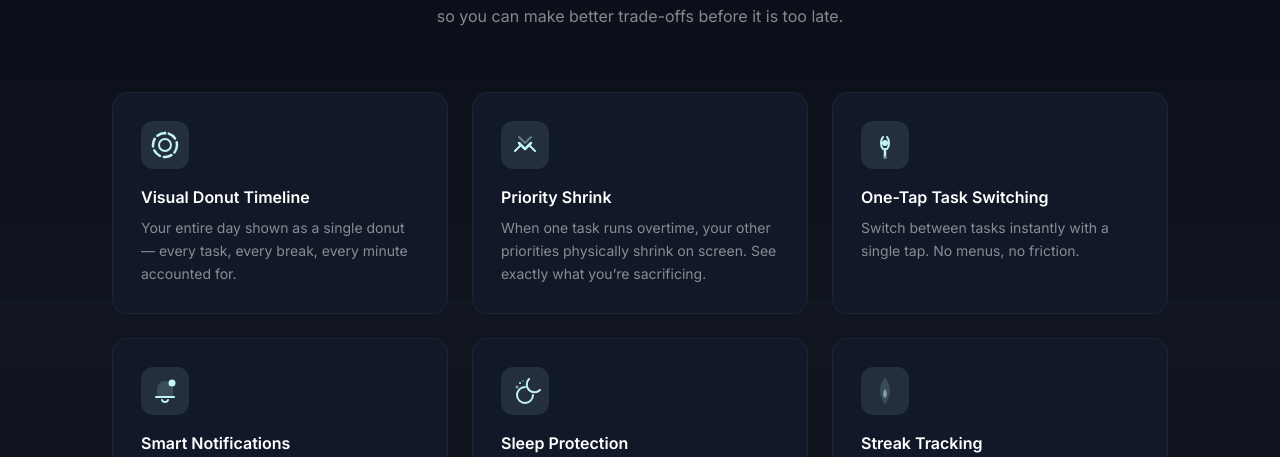
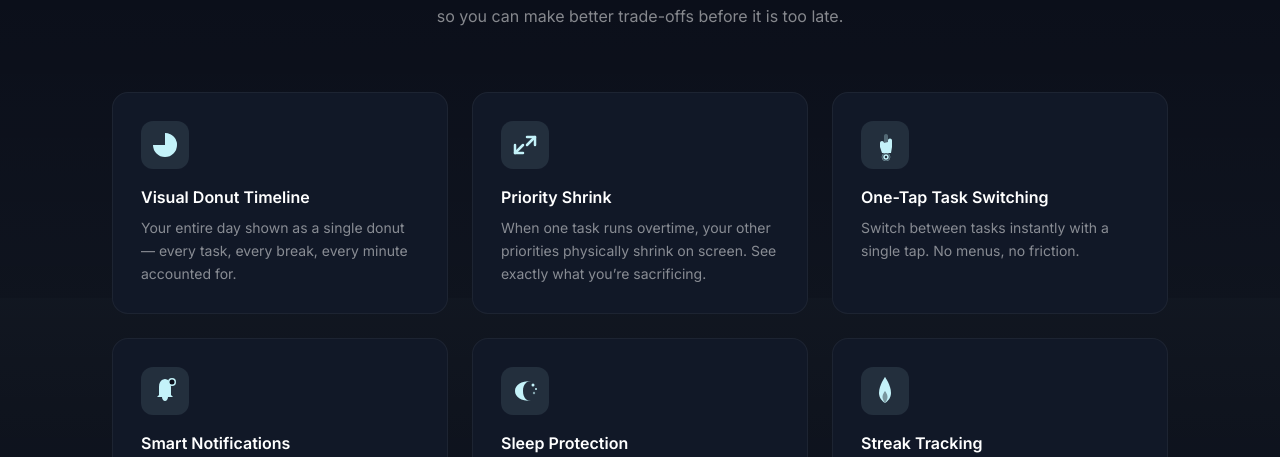
Before and after one commit to Kyrielcolombani/timefog-website, a Next.js app: page / in a window 1280 px wide. Shown: the part 1302-1759 px from the top of the page. Built offline with nearby package versions, Linux system fonts and the light colour scheme.

Commit message:
Replace feature icons with SF Symbol-style SVGs matching the app

```diff
--- a/src/app/page.tsx
+++ b/src/app/page.tsx
@@ -8,9 +8,9 @@ const features = [
       "Your entire day shown as a single donut — every task, every break, every minute accounted for.",
     icon: (
       <svg width="32" height="32" viewBox="0 0 32 32" fill="none">
-        <circle cx="16" cy="16" r="12" stroke="#C4F2F9" strokeWidth="2.5" strokeDasharray="8 4" strokeLinecap="round" />
-        <circle cx="16" cy="16" r="6" stroke="#C4F2F9" strokeWidth="2" fill="none" />
-        <circle cx="16" cy="4" r="1.5" fill="#C4F2F9" />
+        {/* chart.pie — donut with a slice */}
+        <path d="M16 4A12 12 0 1 1 4 16h12V4Z" fill="#C4F2F9" />
+        <path d="M16 4A12 12 0 0 1 28 16H16V4Z" fill="#C4F2F9" opacity="0.4" />
       </svg>
     ),
   },
@@ -20,10 +20,11 @@ const features = [
       "When one task runs overtime, your other priorities physically shrink on screen. See exactly what you\u2019re sacrificing.",
     icon: (
       <svg width="32" height="32" viewBox="0 0 32 32" fill="none">
-        <path d="M10 14L16 20L22 14" stroke="#C4F2F9" strokeWidth="2.5" strokeLinecap="round" strokeLinejoin="round" />
-        <path d="M6 22L12 16" stroke="#C4F2F9" strokeWidth="2" strokeLinecap="round" />
-        <path d="M20 16L26 22" stroke="#C4F2F9" strokeWidth="2" strokeLinecap="round" />
-        <path d="M10 8L16 14L22 8" stroke="#C4F2F9" strokeWidth="2" strokeLinecap="round" strokeLinejoin="round" opacity="0.4" />
+        {/* arrow.down.right.and.arrow.up.left — two opposing shrink arrows */}
+        <path d="M18 8L26 8L26 16" stroke="#C4F2F9" strokeWidth="2.5" strokeLinecap="round" strokeLinejoin="round" />
+        <path d="M26 8L18 16" stroke="#C4F2F9" strokeWidth="2.5" strokeLinecap="round" />
+        <path d="M14 24L6 24L6 16" stroke="#C4F2F9" strokeWidth="2.5" strokeLinecap="round" strokeLinejoin="round" />
+        <path d="M6 24L14 16" stroke="#C4F2F9" strokeWidth="2.5" strokeLinecap="round" />
       </svg>
     ),
   },
@@ -33,11 +34,11 @@ const features = [
       "Switch between tasks instantly with a single tap. No menus, no friction.",
     icon: (
       <svg width="32" height="32" viewBox="0 0 32 32" fill="none">
-        <path d="M18 8C18 8 20 10 20 14C20 18 18 20 18 20" stroke="#C4F2F9" strokeWidth="2" strokeLinecap="round" />
-        <path d="M14 8C14 8 12 10 12 14C12 18 14 20 14 20" stroke="#C4F2F9" strokeWidth="2" strokeLinecap="round" />
-        <circle cx="16" cy="14" r="3" fill="#C4F2F9" />
-        <path d="M16 20V26" stroke="#C4F2F9" strokeWidth="2.5" strokeLinecap="round" />
-        <circle cx="16" cy="28" r="2" fill="#C4F2F9" opacity="0.5" />
+        {/* hand.tap.fill — hand with tap ring */}
+        <path d="M15 14V7C15 5.9 15.9 5 17 5C18.1 5 19 5.9 19 7V14" fill="#C4F2F9" opacity="0.3" />
+        <path d="M19 13V11.5C19 10.4 19.9 9.5 21 9.5C22.1 9.5 23 10.4 23 11.5V18L22 24H13L11 18V14C11 12.9 11.9 12 13 12C14.1 12 15 12.9 15 14" fill="#C4F2F9" />
+        <circle cx="17" cy="28" r="2" stroke="#C4F2F9" strokeWidth="1.5" fill="none" />
+        <circle cx="17" cy="28" r="4" stroke="#C4F2F9" strokeWidth="1" fill="none" opacity="0.4" />
       </svg>
     ),
   },
@@ -47,10 +48,11 @@ const features = [
       "Get a 5-minute warning before your planned time runs out. Stay ahead, not behind.",
     icon: (
       <svg width="32" height="32" viewBox="0 0 32 32" fill="none">
-        <path d="M9 22V14C9 10.134 12.134 7 16 7C19.866 7 23 10.134 23 14V22H9Z" fill="#C4F2F9" opacity="0.15" stroke="#C4F2F9" strokeWidth="2" strokeLinejoin="round" />
-        <path d="M7 22H25" stroke="#C4F2F9" strokeWidth="2" strokeLinecap="round" />
-        <path d="M13 25C13.5 26.5 14.5 27 16 27C17.5 27 18.5 26.5 19 25" stroke="#C4F2F9" strokeWidth="2" strokeLinecap="round" />
-        <circle cx="23" cy="8" r="3.5" fill="#C4F2F9" />
+        {/* bell.badge.fill — filled bell with badge dot */}
+        <path d="M16 4C16 4 10 4 10 12V20L8 22H24L22 20V12C22 4 16 4 16 4Z" fill="#C4F2F9" />
+        <path d="M13 22C13 24.2 14.3 26 16 26C17.7 26 19 24.2 19 22" fill="#C4F2F9" />
+        <circle cx="23" cy="7" r="4" fill="#C4F2F9" />
+        <circle cx="23" cy="7" r="2.5" fill="#0B0F1A" />
       </svg>
     ),
   },
@@ -60,11 +62,11 @@ const features = [
       "Your bedtime is protected automatically. The app switches to sleep mode when your sleep window starts.",
     icon: (
       <svg width="32" height="32" viewBox="0 0 32 32" fill="none">
-        <path d="M24 20C24 24.4183 20.4183 28 16 28C11.5817 28 8 24.4183 8 20C8 15.5817 11.5817 12 16 12" stroke="#C4F2F9" strokeWidth="2" strokeLinecap="round" />
-        <path d="M20 4C17 7 17 12 20 15C23 18 28 18 31 15" stroke="#C4F2F9" strokeWidth="2" strokeLinecap="round" fill="none" />
-        <circle cx="11" cy="8" r="1" fill="#C4F2F9" />
-        <circle cx="8" cy="12" r="1.5" fill="#C4F2F9" opacity="0.6" />
-        <circle cx="14" cy="6" r="1" fill="#C4F2F9" opacity="0.4" />
+        {/* moon.stars.fill — crescent moon with stars */}
+        <path d="M22 6C18 6 14 9 14 16C14 23 18 26 22 26C12 26 6 22 6 16C6 10 12 6 22 6Z" fill="#C4F2F9" />
+        <circle cx="24" cy="10" r="1.5" fill="#C4F2F9" />
+        <circle cx="27" cy="14" r="1" fill="#C4F2F9" />
+        <circle cx="25" cy="18" r="1.2" fill="#C4F2F9" opacity="0.6" />
       </svg>
     ),
   },
@@ -74,8 +76,9 @@ const features = [
       "Complete your priorities within their planned time to build streaks. Track consistency with an emoji calendar.",
     icon: (
       <svg width="32" height="32" viewBox="0 0 32 32" fill="none">
-        <path d="M16 4C16 4 12 10 12 16C12 20 14 24 16 28C18 24 20 20 20 16C20 10 16 4 16 4Z" fill="#C4F2F9" opacity="0.15" stroke="#C4F2F9" strokeWidth="2" strokeLinejoin="round" />
-        <path d="M16 14C16 14 14 17 14 19C14 21 15 22 16 23C17 22 18 21 18 19C18 17 16 14 16 14Z" fill="#C4F2F9" opacity="0.5" />
+        {/* flame.fill — solid flame shape */}
+        <path d="M16 2C16 2 10 10 10 18C10 22.4 12.7 26 16 28C19.3 26 22 22.4 22 18C22 10 16 2 16 2Z" fill="#C4F2F9" />
+        <path d="M16 16C16 16 13.5 19 13.5 22C13.5 24 14.5 26 16 28C17.5 26 18.5 24 18.5 22C18.5 19 16 16 16 16Z" fill="#0B0F1A" opacity="0.4" />
       </svg>
     ),
   },
```
